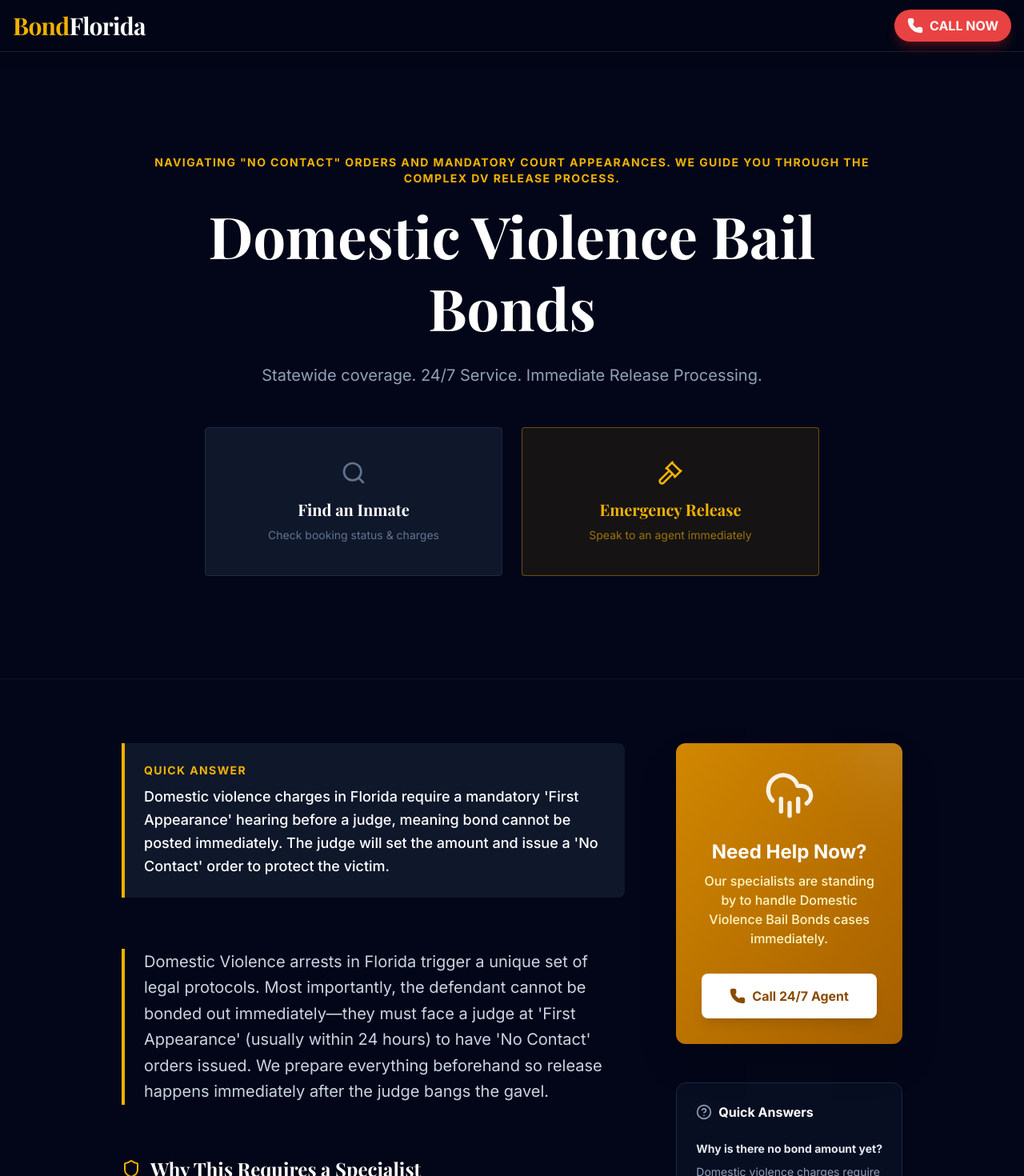
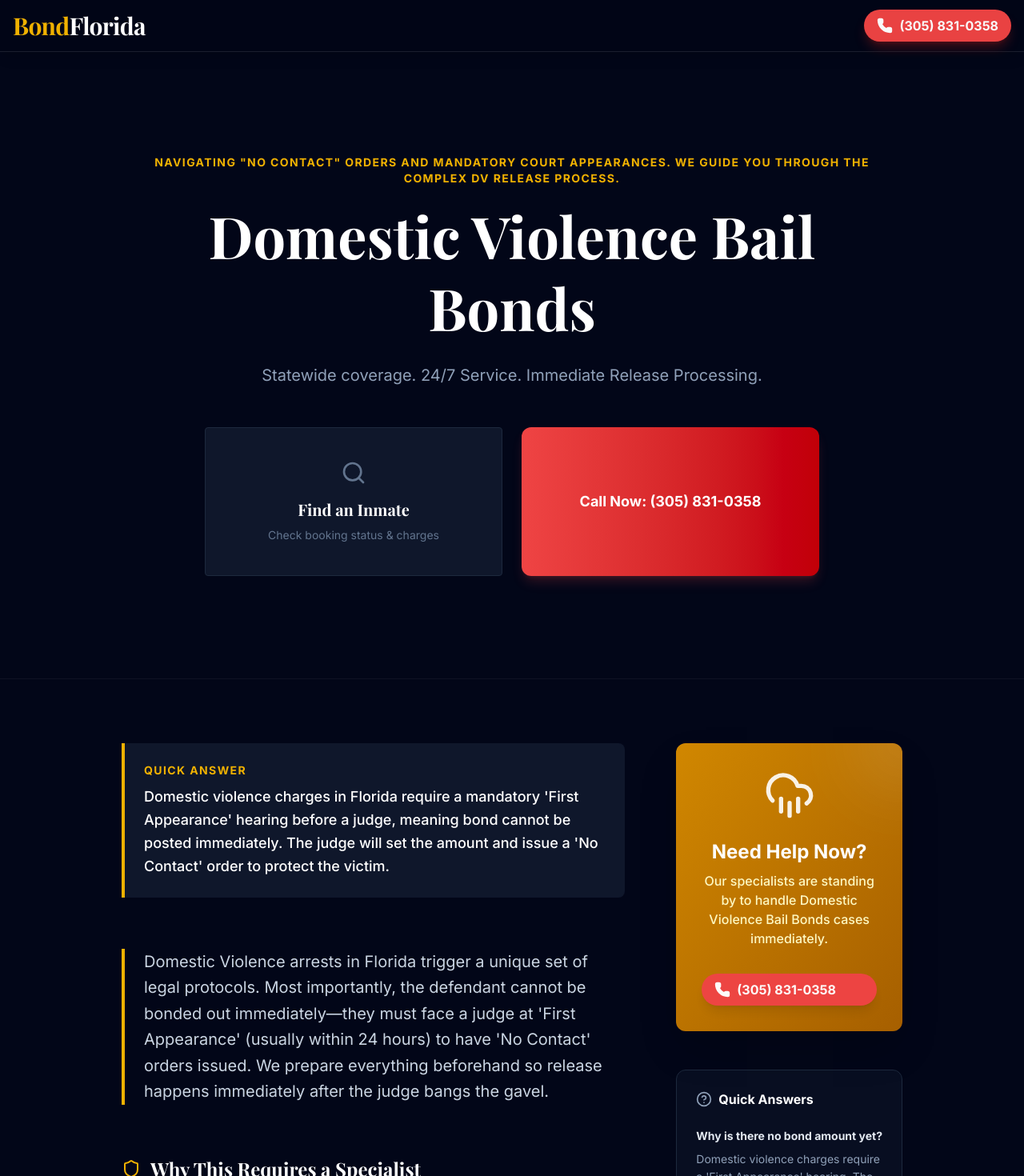
Before and after one commit to Emil1733/bailbondsmanfl, a Next.js app: page /services/domestic-violence-bail in a window 1280 px wide. Shown: the top 1470 px of the page at 80% size. Built offline with nearby package versions, Linux system fonts and the light colour scheme; a web font is replaced by a local one.

Commit message:
Integrate new business phone number (305) 831-0358

```diff
--- a/src/app/county/[slug]/[city]/page.tsx
+++ b/src/app/county/[slug]/[city]/page.tsx
@@ -56,7 +56,7 @@ export default async function CityPage({ params }: Props) {
         "image": "https://bondflorida.com/og-image.jpg", // Replace with actual
         "description": `24/7 Bail Bond services in ${city.name}, FL. Immediate release from ${city.policeDepartment.name} and ${county.jail.name} transfer prevention.`,
         "url": `https://bondflorida.com/county/${county.slug}/${city.slug}`,
-        "telephone": "+1-800-555-0199", // Replace with dynamic phone if available
+        "telephone": "+1-305-831-0358", // Replace with dynamic phone if available
         "address": {
             "@type": "PostalAddress",
             "addressLocality": city.name,
--- a/src/app/not-found.tsx
+++ b/src/app/not-found.tsx
@@ -22,10 +22,11 @@ export default function NotFound() {
                         Return Home
                     </Link>
                     <a
-                        href="tel:1-800-555-0199"
-                        className="px-8 py-3 border border-slate-700 text-white font-bold rounded hover:bg-slate-800 transition-colors"
+                        href="tel:305-831-0358"
+                        className="flex items-center gap-2 bg-urgent-red text-white py-3 px-6 rounded-full font-bold hover:bg-red-700 transition"
                     >
-                        Call 24/7 Support
+                        <Phone className="w-5 h-5" />
+                        Call Now: (305) 831-0358
                     </a>
                 </div>
             </div>
--- a/src/app/page.tsx
+++ b/src/app/page.tsx
@@ -34,7 +34,7 @@ export default function Home() {
         image: 'https://statewidebailfl.com/logo.jpg',
         description: '24/7 Florida Bail Bonds. Immediate release assistance for Miami-Dade, Broward, Palm Beach, and all 67 counties.',
         areaServed: { '@type': 'State', name: 'Florida' },
-        telephone: '555-0123',
+        telephone: '(305) 831-0358',
         priceRange: '$$',
         openingHoursSpecification: [
           {
--- a/src/app/services/[slug]/page.tsx
+++ b/src/app/services/[slug]/page.tsx
@@ -213,11 +213,11 @@ return (
                                 Our specialists are standing by to handle {service.title} cases immediately.
                             </p>
                             <a
-                                href="tel:555-0123"
-                                className="block w-full bg-white text-yellow-800 font-bold py-4 rounded-lg hover:bg-yellow-50 transition-colors shadow-lg flex items-center justify-center gap-2"
+                                href="tel:305-831-0358"
+                                className="flex items-center gap-2 bg-urgent-red hover:bg-urgent-red-dark text-white font-bold py-2 px-4 rounded-full transition-all shadow-lg animate-pulse hover:animate-none"
                             >
                                 <Phone className="w-5 h-5 fill-current" />
-                                Call 24/7 Agent
+                                <span>(305) 831-0358</span>
                             </a>
                         </div>
 
--- a/src/components/EmergencyHeader.tsx
+++ b/src/components/EmergencyHeader.tsx
@@ -12,11 +12,11 @@ export default function EmergencyHeader() {
                 </Link>
 
                 <a
-                    href="tel:555-0123"
+                    href="tel:305-831-0358"
                     className="flex items-center gap-2 bg-urgent-red hover:bg-urgent-red-dark text-white font-bold py-2 px-4 rounded-full transition-all shadow-red-900/50 shadow-lg animate-pulse hover:animate-none"
                 >
                     <Phone className="w-5 h-5 fill-current" />
-                    <span>CALL NOW</span>
+                    <span>(305) 831-0358</span>
                 </a>
             </div>
         </header>
--- a/src/components/Hero.tsx
+++ b/src/components/Hero.tsx
@@ -39,12 +39,10 @@ export default function Hero({ title, subtitle, inmateSearchUrl }: HeroProps) {
                     </Link>
 
                     <Link
-                        href="tel:555-0123"
-                        className="group flex flex-col items-center justify-center p-10 bg-yellow-600/10 border border-yellow-600/50 hover:bg-yellow-600 hover:border-yellow-600 transition-all rounded-sm"
+                        href="tel:305-831-0358"
+                        className="flex items-center justify-center gap-3 bg-gradient-to-r from-urgent-red to-red-700 hover:from-red-600 hover:to-red-800 text-white font-bold py-4 px-8 rounded-xl shadow-lg shadow-urgent-red/20 transform transition-all hover:scale-[1.02]"
                     >
-                        <Gavel className="w-8 h-8 text-yellow-500 group-hover:text-white mb-4 transition-colors" />
-                        <span className="text-xl font-serif font-bold text-yellow-500 group-hover:text-white transition-colors">Emergency Release</span>
-                        <span className="text-sm text-yellow-500/60 group-hover:text-white/80 mt-2 transition-colors">Speak to an agent immediately</span>
+                        <span className="text-lg">Call Now: (305) 831-0358</span>
                     </Link>
                 </div>
             </div>
--- a/src/components/MobileFloatingCall.tsx
+++ b/src/components/MobileFloatingCall.tsx
@@ -4,11 +4,11 @@ export default function MobileFloatingCall() {
     return (
         <div className="fixed bottom-6 right-6 md:hidden z-50">
             <a
-                href="tel:555-0123"
+                href="tel:305-831-0358"
                 className="flex items-center gap-2 bg-urgent-red text-white font-bold py-3 px-6 rounded-full shadow-2xl shadow-urgent-red/50 animate-pulse-fast hover:scale-105 transition-transform"
             >
                 <Phone className="w-6 h-6 fill-current" />
-                <span>CALL NOW</span>
+                <span>Call (305) 831-0358</span>
             </a>
         </div>
     );
--- a/src/components/ReleaseTimeEstimator.tsx
+++ b/src/components/ReleaseTimeEstimator.tsx
@@ -129,7 +129,7 @@ export default function ReleaseTimeEstimator() {
                             <div className="flex gap-2">
                                 <input
                                     type="tel"
-                                    placeholder="(505) 555-0123"
+                                    placeholder="(305) 831-0358"
                                     className="flex-1 bg-navy-950 border border-slate-700 rounded-lg px-3 py-2 text-sm text-white focus:outline-none focus:border-urgent-red"
                                 />
                                 <button className="bg-urgent-red hover:bg-urgent-red-dark text-white text-sm font-bold px-4 py-2 rounded-lg transition-colors">
--- a/src/components/Schema.tsx
+++ b/src/components/Schema.tsx
@@ -11,7 +11,7 @@ export default function Schema({ county, faqs }: SchemaProps) {
         '@type': 'BailBondBusiness',
         name: `Statewide Bail Bonds - ${county.name}`,
         image: 'https://bondflorida.com/og-image.jpg',
-        telephone: '555-0123', // Central dispatch
+        telephone: '(305) 831-0358', // Central dispatch
         url: `https://bondflorida.com/county/${county.slug}`,
         address: {
             '@type': 'PostalAddress',
```
